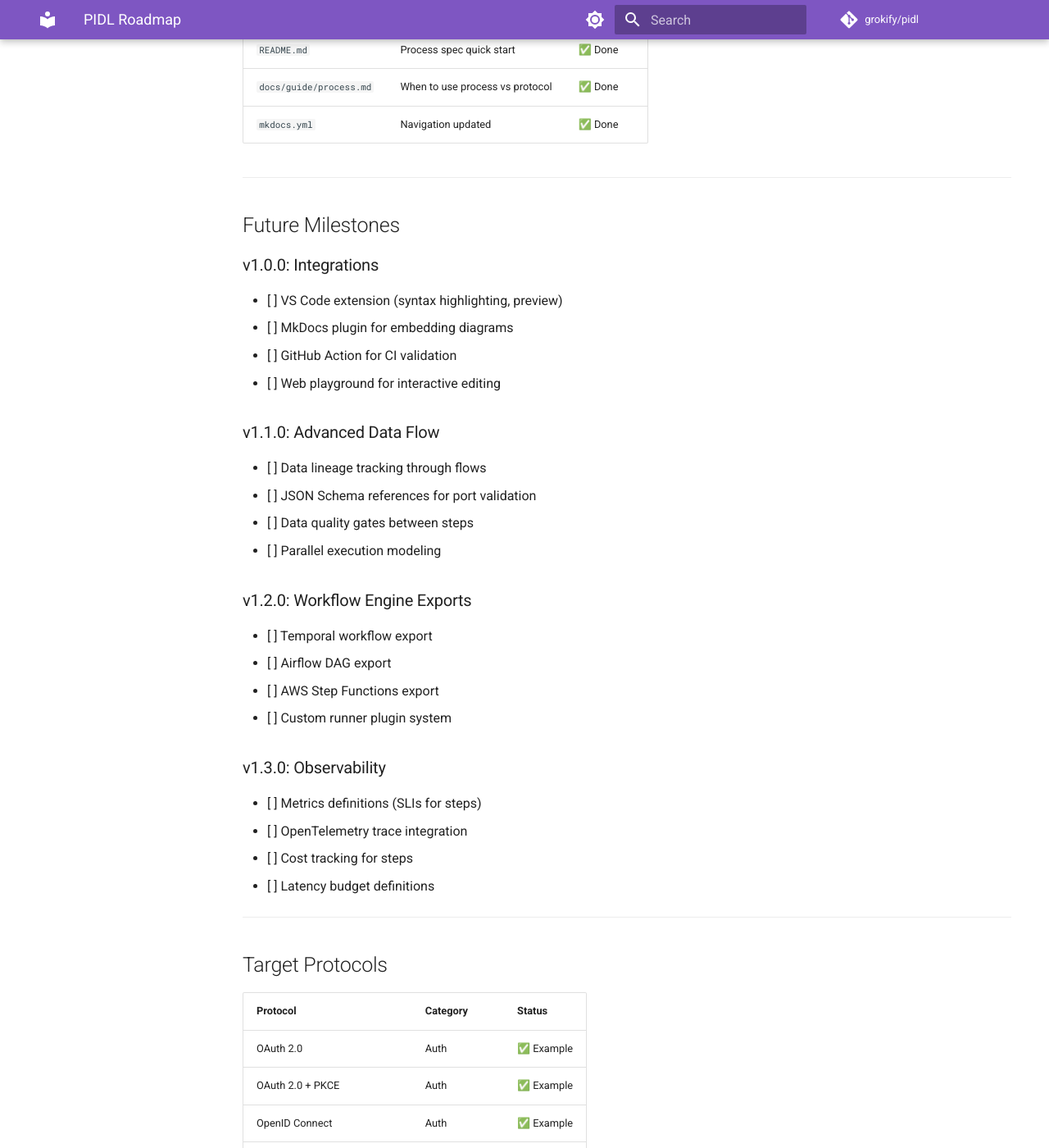
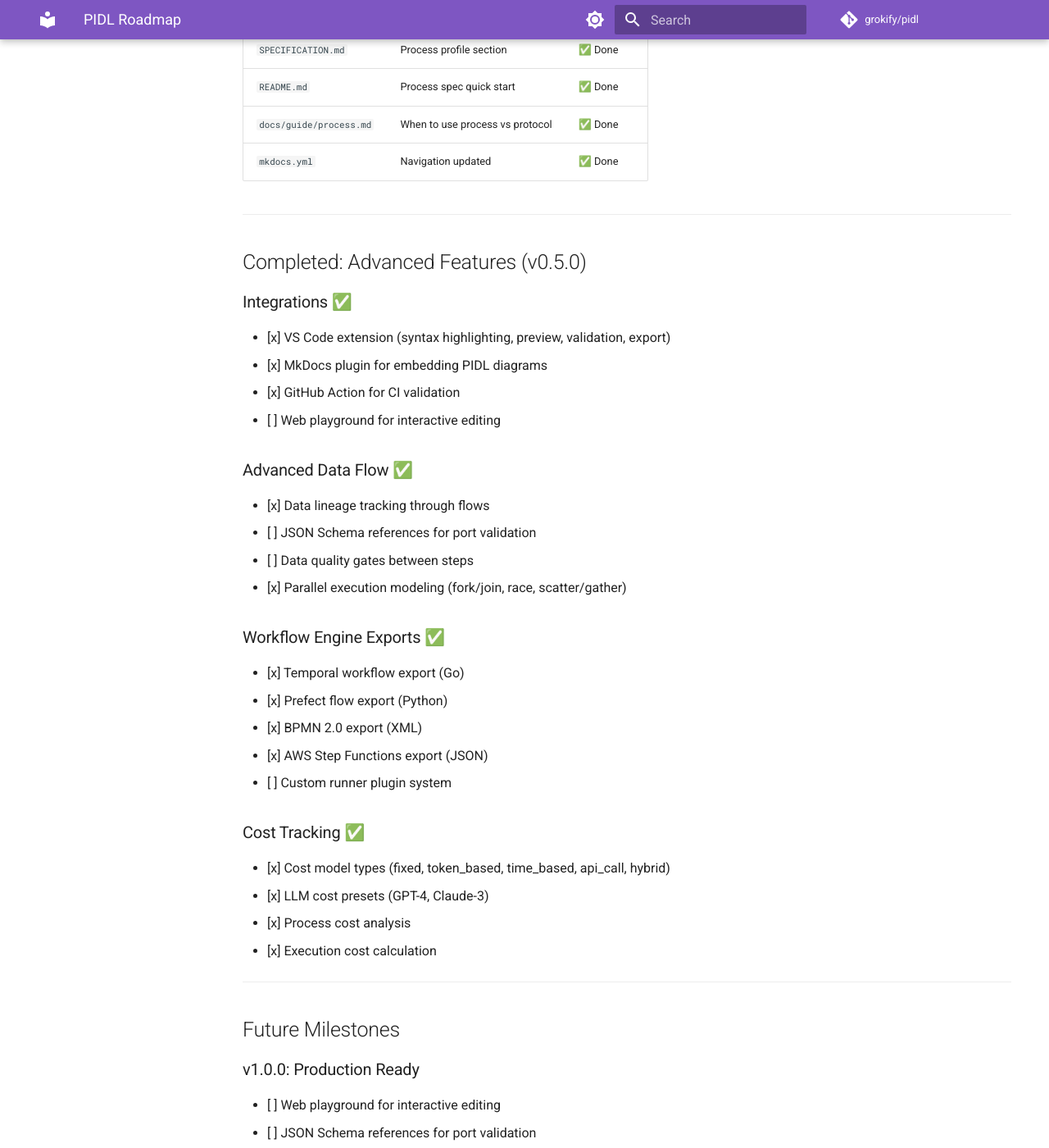
Before and after one commit to grokify/pidl, an MkDocs documentation site: the page built from docs/specs/ROADMAP.md, in a window 1280 px wide and 1400 px high, scrolled down 8240 px. Shown: the whole window at 82% size. Built offline with MkDocs 1.6.1 and Material for MkDocs 9.7.7, drawn with Linux system fonts in a browser that asks for light colours; comment, search, counter and statistics services are not loaded; some of the changed text lies outside the part shown.

Commit message:
docs: add v0.5.0 release notes and update roadmap
Add comprehensive release notes for v0.5.0 highlighting:
- Data lineage tracking
- Parallel execution modeling
- Cost tracking
- Workflow engine exports (Temporal, Prefect, BPMN, Step Functions)
- MkDocs plugin, GitHub Action, VS Code extension
- New protocol examples (SAML, WebAuthn, SCIM)

Update roadmap to mark completed features and adjust milestones.

Co-Authored-By: Claude Opus 4.5 <noreply@anthropic.com>

```diff
--- a/docs/specs/ROADMAP.md
+++ b/docs/specs/ROADMAP.md
@@ -2,7 +2,7 @@
 
 **Protocol Interaction Description Language** - A JSON-based DSL for describing protocol choreography that compiles to diagrams.
 
-**Current Version**: v0.4.0
+**Current Version**: v0.5.0
 **Status**: Active Development
 
 ---
@@ -20,7 +20,8 @@
 | v0.6.1 | Process Spec Examples | ✅ Done |
 | v0.7.0 | Process Spec Analysis | ✅ Done |
 | v0.8.0 | Infographic Renderer & Documentation | ✅ Done |
-| v1.0.0 | Integrations (VS Code, MkDocs, GitHub Actions) | 🔲 Next |
+| v0.5.0+ | Data Lineage, Parallel, Cost, Workflow Exports, Integrations | ✅ Done |
+| v1.0.0 | Production Ready Release | 🔲 Next |
 
 ---
 
@@ -283,34 +284,52 @@ pidl generate -f infographic --size=datasheet-tile --no-animate --theme=minimal
 
 ---
 
+## Completed: Advanced Features (v0.5.0)
+
+### Integrations ✅
+
+- [x] VS Code extension (syntax highlighting, preview, validation, export)
+- [x] MkDocs plugin for embedding PIDL diagrams
+- [x] GitHub Action for CI validation
+- [ ] Web playground for interactive editing
+
+### Advanced Data Flow ✅
+
+- [x] Data lineage tracking through flows
+- [ ] JSON Schema references for port validation
+- [ ] Data quality gates between steps
+- [x] Parallel execution modeling (fork/join, race, scatter/gather)
+
+### Workflow Engine Exports ✅
+
+- [x] Temporal workflow export (Go)
+- [x] Prefect flow export (Python)
+- [x] BPMN 2.0 export (XML)
+- [x] AWS Step Functions export (JSON)
+- [ ] Custom runner plugin system
+
+### Cost Tracking ✅
+
+- [x] Cost model types (fixed, token_based, time_based, api_call, hybrid)
+- [x] LLM cost presets (GPT-4, Claude-3)
+- [x] Process cost analysis
+- [x] Execution cost calculation
+
+---
+
 ## Future Milestones
 
-### v1.0.0: Integrations
+### v1.0.0: Production Ready
 
-- [ ] VS Code extension (syntax highlighting, preview)
-- [ ] MkDocs plugin for embedding diagrams
-- [ ] GitHub Action for CI validation
 - [ ] Web playground for interactive editing
-
-### v1.1.0: Advanced Data Flow
-
-- [ ] Data lineage tracking through flows
 - [ ] JSON Schema references for port validation
 - [ ] Data quality gates between steps
-- [ ] Parallel execution modeling
-
-### v1.2.0: Workflow Engine Exports
-
-- [ ] Temporal workflow export
-- [ ] Airflow DAG export
-- [ ] AWS Step Functions export
 - [ ] Custom runner plugin system
 
-### v1.3.0: Observability
+### v1.1.0: Observability
 
 - [ ] Metrics definitions (SLIs for steps)
 - [ ] OpenTelemetry trace integration
-- [ ] Cost tracking for steps
 - [ ] Latency budget definitions
 
 ---
--- a/mkdocs.yml
+++ b/mkdocs.yml
@@ -76,6 +76,7 @@ nav:
     - Infographic: examples/infographic.md
   - Releases:
     - Overview: releases/index.md
+    - v0.5.0: releases/v0.5.0.md
     - v0.4.0: releases/v0.4.0.md
     - v0.3.0: releases/v0.3.0.md
     - v0.2.0: releases/v0.2.0.md
```
Also changed, not shown: other parts of docs/specs/ROADMAP.md (+3 -3 lines), docs/releases/index.md (+3 -2 lines), docs/releases/v0.5.0.md (added, +360 -0 lines).
